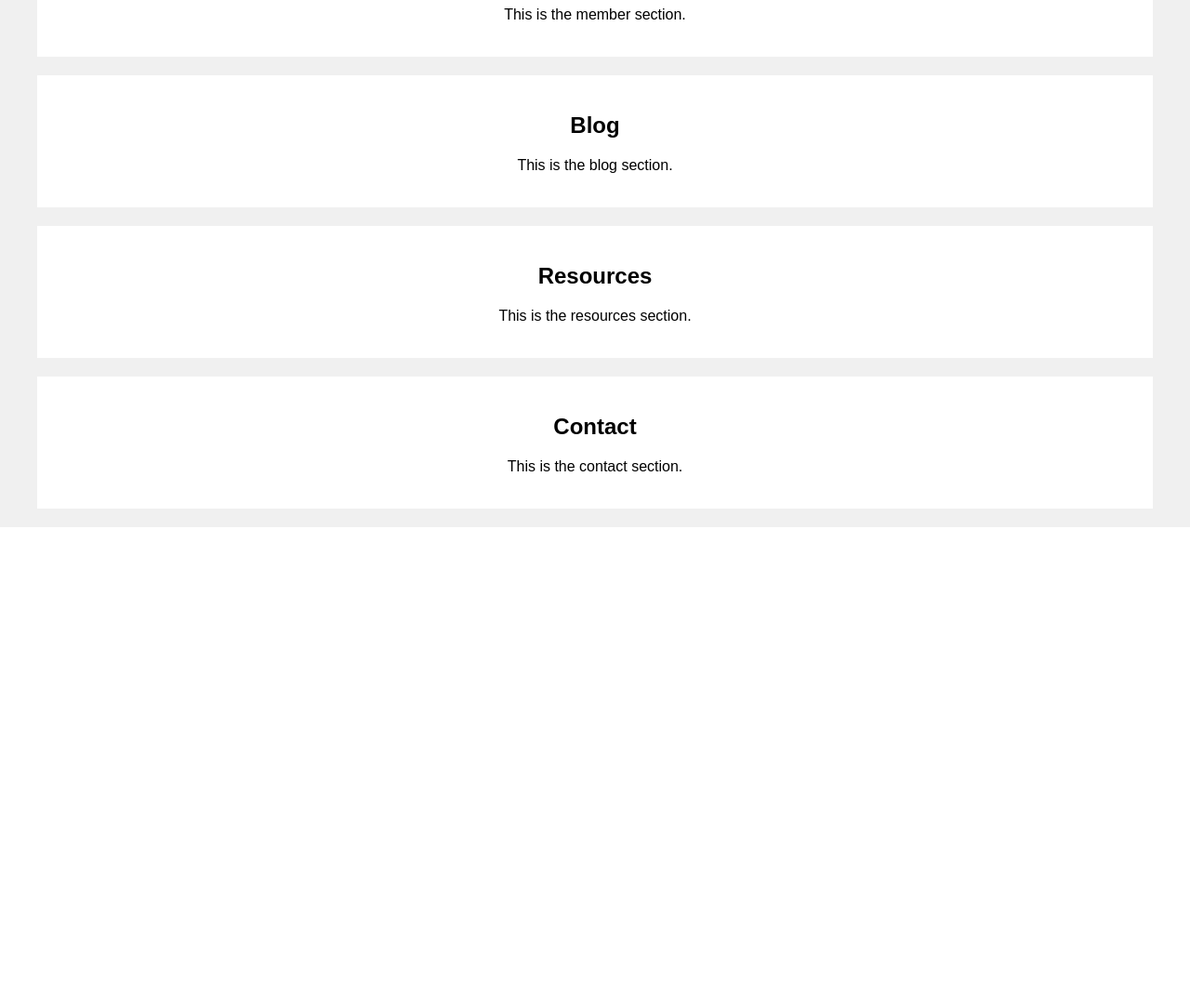
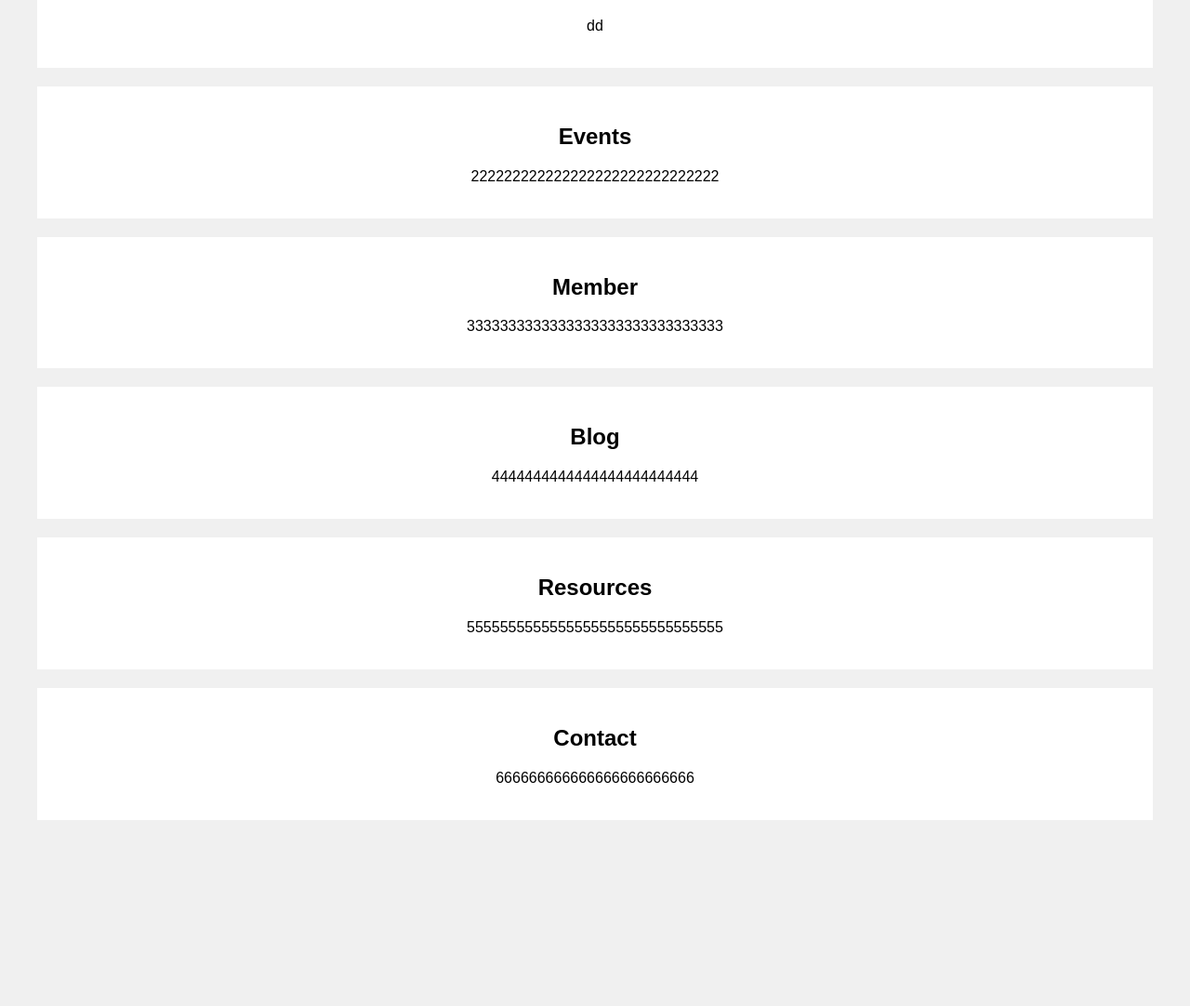
Before and after one commit to coketazo/HomeP, a Flask app: page / in a window 1280 px wide. Shown: the part 564-1646 px from the top of the page at 93% size. Before the commit the page ends 1131 px from the top, so only its background shows below. Run offline with Flask 3, Linux system fonts and the light colour scheme.

Commit message:
디렉터리 구조 정리, venv 재설치, markdown으로 section 내용 관리 구현

```diff
--- a/app.py
+++ b/app.py
@@ -1,10 +1,32 @@
-
+import markdown
 from flask import Flask, render_template
 
 app=Flask(__name__)
 
+
+def markdown_to_html(md_file_path):
+	with open(md_file_path, 'r',encoding='utf-8') as f:
+		md_content=f.read()
+	html_content=markdown.markdown(md_content)
+	return html_content
+
 @app.route("/",methods=["GET"])
-def main():
-	return render_template("test.html")
+def home():
+	md_loc = './static/md/'
+	md_files = {
+        'section1': md_loc + 'About_Us.md',
+        'section2': md_loc + 'Events.md',
+        'section3': md_loc + 'Member.md',
+		'section4': md_loc + 'Blog.md',
+		'section5': md_loc + 'Resources.md',
+		'section6': md_loc + 'Contact.md'
+    }
+    # 각 Markdown 파일을 HTML로 변환
+	sections_html = {
+		section: markdown_to_html(md_path) for section, md_path in md_files.items()
+	}
 
-app.run(debug=True)
+	return render_template('test.html', sections=sections_html)
+
+if __name__ == '__main__':
+	app.run(debug=True)
--- /dev/null
+++ b/static/css/style.css
@@ -0,0 +1,59 @@
+@charset "utf-8";
+
+body {
+	font-family: Arial, sans-serif;
+	margin: 0;
+	padding: 0;
+	background-color: #f0f0f0;
+}
+
+header {
+	background-color: #333333ce;
+	color: #fff;
+	padding: 10px 0;
+	text-align: center;
+	position: fixed;
+	width: 100%;
+	top: 0;
+	z-index: 1000;
+	height: 80px;
+}
+
+nav {
+	background-color: #333333ce;
+	text-align: center;
+	padding: 10px;
+	position: fixed;
+	width: 10%;
+	top: 35%;
+	z-index: 1000;
+}
+
+nav a {
+	color: #fff;
+	text-decoration: none;
+	margin: 0 10px;
+}
+
+nav a:hover {
+	text-decoration: underline;
+}
+
+.container {
+	max-width: 1200px;
+	margin: 0 auto;
+	padding: 20px;
+	padding-top: 140px;
+	padding-bottom: 200px;
+}
+
+.content {
+	background-color: #fff;
+	padding: 20px;
+	margin-top: 20px;
+	text-align: center;
+}
+
+.active {
+	color: #46ff8a;
+}
--- /dev/null
+++ b/static/md/About_Us.md
@@ -0,0 +1,5 @@
+# About Us
+
+<iframe width="560" height="315" src="https://www.youtube.com/embed/P1gXhx1RXk4?si=9-vBeVrSSN7GAXJF" title="YouTube video player" frameborder="0" allow="accelerometer; autoplay; clipboard-write; encrypted-media; gyroscope; picture-in-picture; web-share" referrerpolicy="strict-origin-when-cross-origin" allowfullscreen></iframe>
+<!--ca-->
+dd
--- /dev/null
+++ b/static/md/Blog.md
@@ -0,0 +1,3 @@
+# Blog
+
+4444444444444444444444444
--- /dev/null
+++ b/static/md/Contact.md
@@ -0,0 +1,3 @@
+# Contact
+
+666666666666666666666666
--- /dev/null
+++ b/static/md/Events.md
@@ -0,0 +1,3 @@
+# Events
+
+222222222222222222222222222222
--- /dev/null
+++ b/static/md/Member.md
@@ -0,0 +1,3 @@
+# Member
+
+3333333333333333333333333333333
--- /dev/null
+++ b/static/md/Resources.md
@@ -0,0 +1,3 @@
+# Resources
+
+5555555555555555555555555555555
--- a/templates/test.html
+++ b/templates/test.html
@@ -1,67 +1,21 @@
 <!DOCTYPE html>
 <html lang="en">
+
 <head>
     <meta charset="UTF-8">
     <meta name="viewport" content="width=device-width, initial-scale=1.0">
-    <title>My Website</title>
-    <style>
-        body {
-            font-family: Arial, sans-serif;
-            margin: 0;
-            padding: 0;
-            background-color: #f0f0f0;
-        }
-        header {
-            background-color: #333333ce;
-            color: #fff;
-            padding: 10px 0;
-            text-align: center;
-            position: fixed;
-            width: 100%;
-            top: 0;
-            z-index: 1000;
-            height: 80px; /* 헤더의 높이 수정 */
-        }
-        nav {
-            background-color: #333333ce;
-            text-align: center;
-            padding: 10px;
-            position: fixed;
-            width: 10%;
-            top: 35%; /* 헤더의 높이만큼 아래로 위치 */
-            z-index: 1000;
-        }
-        nav a {
-            color: #fff;
-            text-decoration: none;
-            margin: 0 10px;
-        }
-        nav a:hover {
-            text-decoration: underline;
-        }
-        .container {
-            max-width: 1200px;
-            margin: 0 auto;
-            padding: 20px;
-            padding-top: 140px; /* 헤더와 내비게이션의 높이만큼 여백 추가 */
-        }
-        .content {
-            background-color: #fff;
-            padding: 20px;
-            margin-top: 20px;
-            text-align: center;
-        }
-        .active {
-            color: #46ff8a;
-        }
-    </style>
+    <title>Write-Up</title>
+
+    <!-- CSS -->
+    <link rel="stylesheet" href="{{ url_for('static', filename='css/style.css') }}">
 </head>
+
 <body>
     <header>
-        <h1>Welcome to My Website</h1>
+        <h1>Welcome to Write-Up</h1>
     </header>
     <nav>
-        <a href="#about">About us</a><br><br>
+        <a href="#about">About Us</a><br><br>
         <a href="#events">Events</a><br><br>
         <a href="#member">Member</a><br><br>
         <a href="#blog">Blog</a><br><br>
@@ -70,67 +24,27 @@
     </nav>
     <div class="container">
         <section id="about" class="content">
-            <h2>About Us</h2>
-            <p>This is the about us section.</p>
+            {{ sections.section1|safe }}
         </section>
         <section id="events" class="content">
-            <h2>Events</h2>
-            <p>This is the events section.</p>
+            {{ sections.section2|safe }}
         </section>
         <section id="member" class="content">
-            <h2>Member</h2>
-            <p>This is the member section.</p>
+            {{ sections.section3|safe }}
         </section>
         <section id="blog" class="content">
-            <h2>Blog</h2>
-            <p>This is the blog section.</p>
+            {{ sections.section4|safe }}
         </section>
         <section id="resources" class="content">
-            <h2>Resources</h2>
-            <p>This is the resources section.</p>
+            {{ sections.section5|safe }}
         </section>
         <section id="contact" class="content">
-            <h2>Contact</h2>
-            <p>This is the contact section.</p>
+            {{ sections.section6|safe }}
         </section>
     </div>
-    <script>
-        const sections = document.querySelectorAll('.content');
 
-        window.addEventListener('scroll', () => {
-            let currentSectionId = '';
-            sections.forEach(section => {
-                const sectionTop = section.offsetTop;
-                const sectionHeight = section.clientHeight;
-                const screenHeight = window.innerHeight;
-                const scrollPosition = window.scrollY;
-                if (scrollPosition >= sectionTop - screenHeight / 2 && scrollPosition < sectionTop + sectionHeight - screenHeight / 2) {
-                    currentSectionId = section.getAttribute('id');
-                }
-            });
+    <!-- JS -->
+    <script src="{{ url_for('static', filename='js/script.js') }}"> </script>
+</body>
 
-            const navLinks = document.querySelectorAll('nav a');
-            navLinks.forEach(link => {
-                link.classList.remove('active');
-                if (link.getAttribute('href').substring(1) === currentSectionId) {
-                    link.classList.add('active');
-                }
-            });
-        });
-
-        document.querySelectorAll('nav a').forEach(anchor => {
-            anchor.addEventListener('click', function(e) {
-                e.preventDefault();
-
-                const targetId = this.getAttribute('href').substring(1);
-                const targetElement = document.getElementById(targetId);
-
-                targetElement.scrollIntoView({
-                    behavior: 'smooth',
-                    block: 'center'
-                });
-            });
-        });
-    </script>
-</body>
 </html>
```
Also changed, not shown: static/js/script.js (added, +36 -0 lines).
